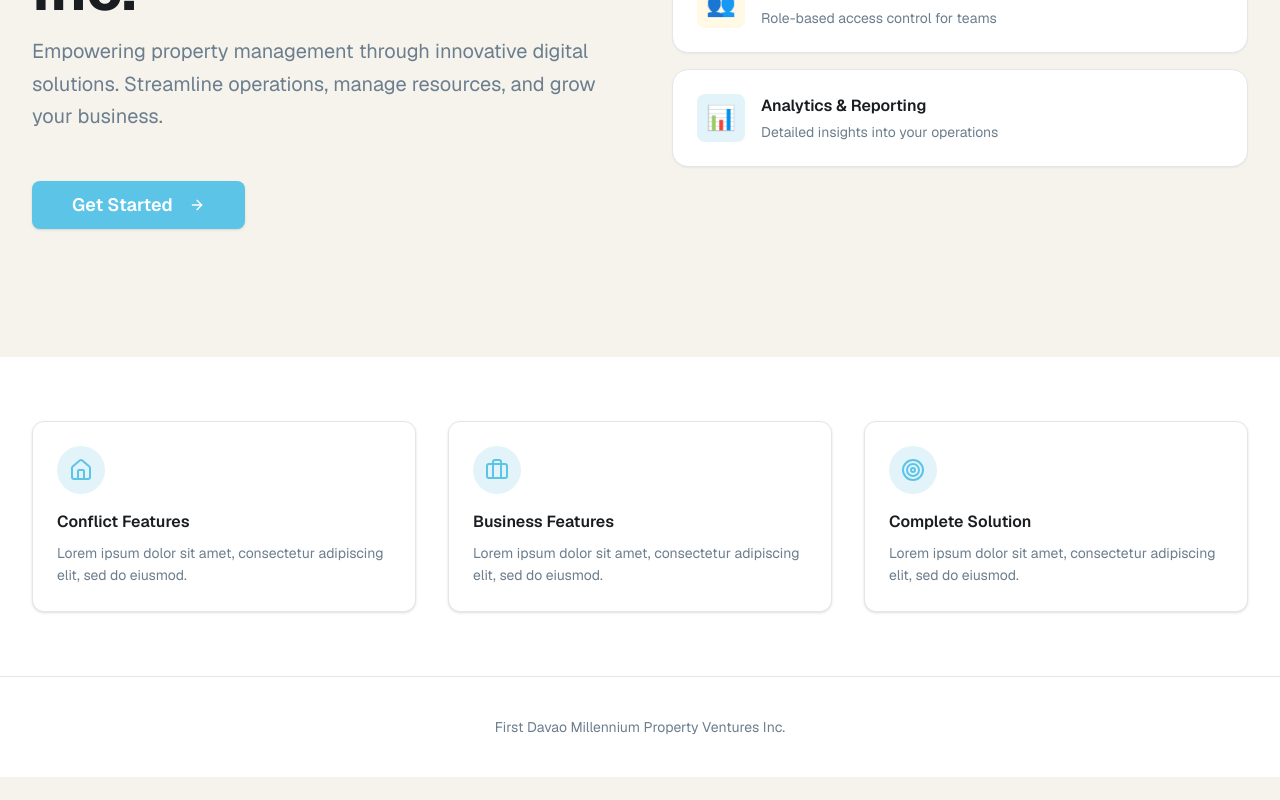
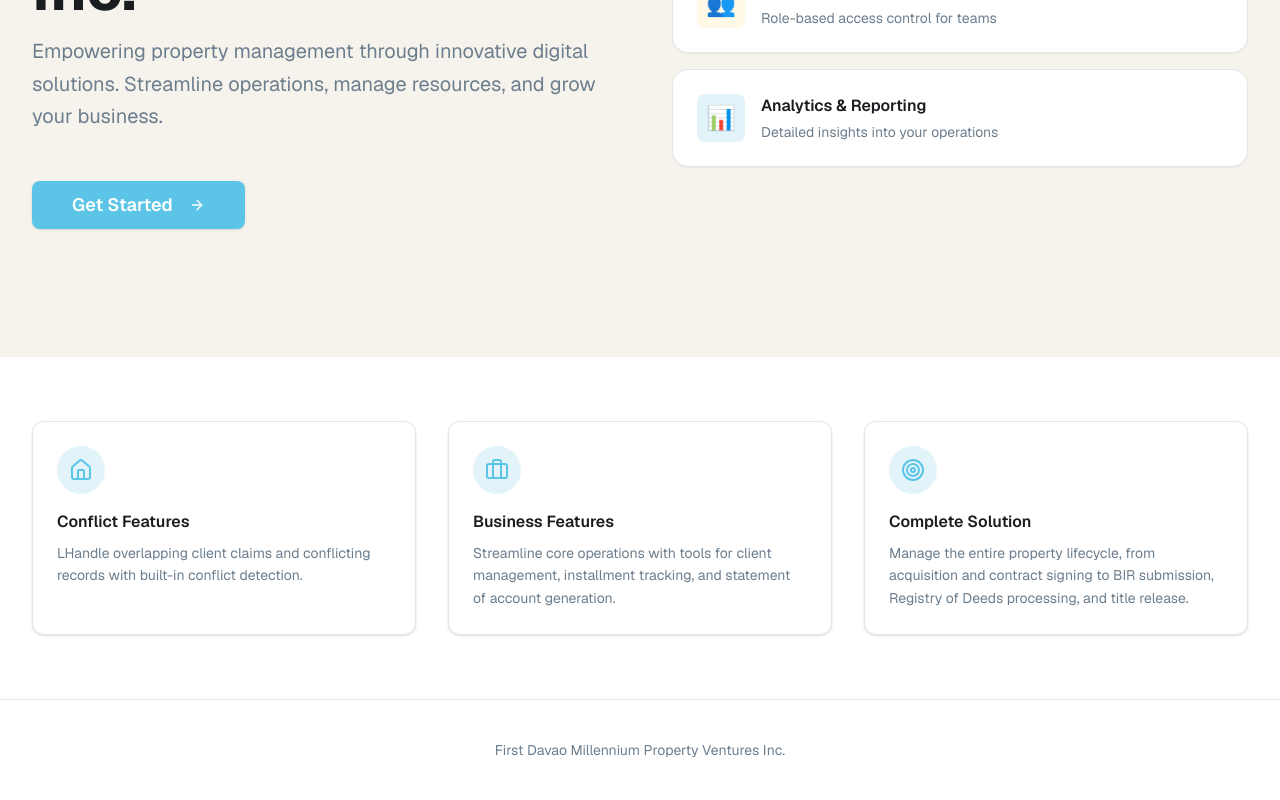
Before and after one commit to cdarino/fdm-system, a Next.js app: page / in a window 1280 px wide. Shown: the part 414-1214 px from the top of the page. Before the commit the page ends 1191 px from the top, so only its background shows below. Built offline with nearby package versions, Linux system fonts and the light colour scheme; no server answers.

Commit message:
Minor text changes in landing page

```diff
--- a/components/landing/features.tsx
+++ b/components/landing/features.tsx
@@ -5,17 +5,17 @@ const features = [
   {
     icon: Home,
     title: 'Conflict Features',
-    description: 'Lorem ipsum dolor sit amet, consectetur adipiscing elit, sed do eiusmod.',
+    description: 'LHandle overlapping client claims and conflicting records with built-in conflict detection.',
   },
   {
     icon: Briefcase,
     title: 'Business Features',
-    description: 'Lorem ipsum dolor sit amet, consectetur adipiscing elit, sed do eiusmod.',
+    description: 'Streamline core operations with tools for client management, installment tracking, and statement of account generation.',
   },
   {
     icon: Target,
     title: 'Complete Solution',
-    description: 'Lorem ipsum dolor sit amet, consectetur adipiscing elit, sed do eiusmod.',
+    description: 'Manage the entire property lifecycle, from acquisition and contract signing to BIR submission, Registry of Deeds processing, and title release.',
   },
 ];
 
```
